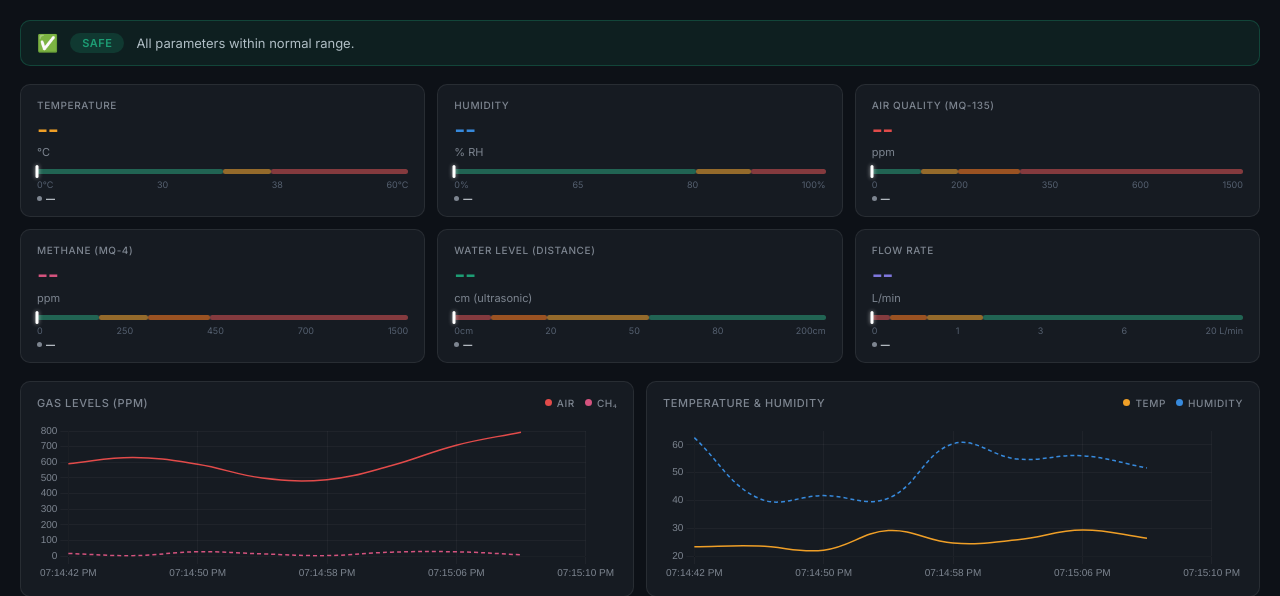
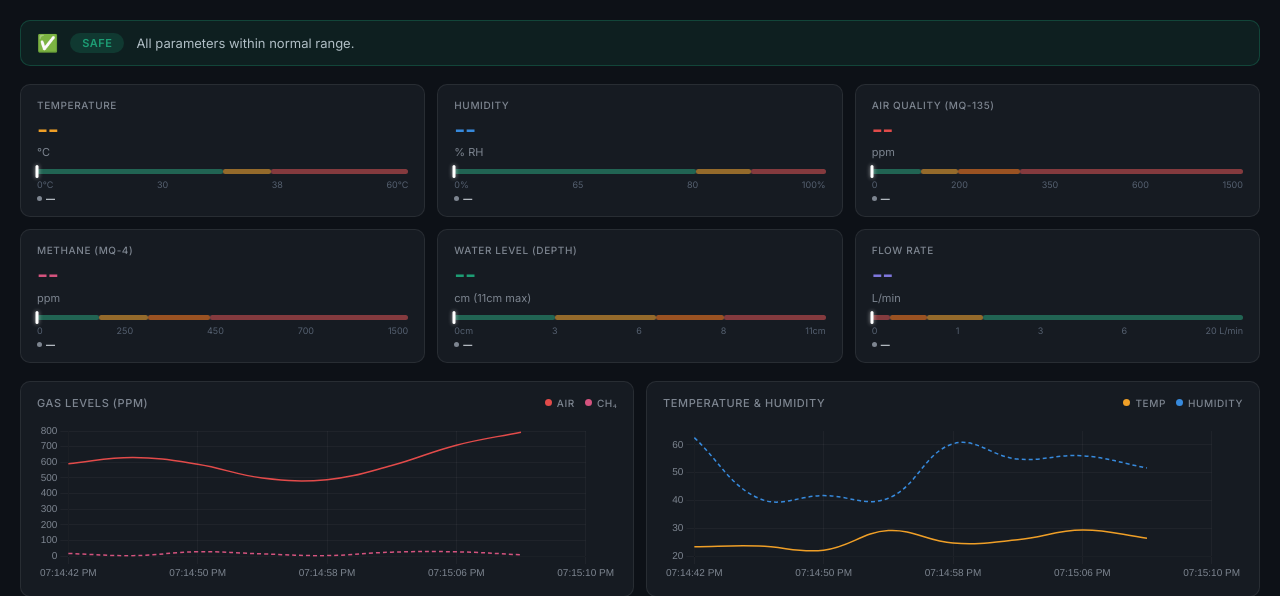
Before and after one commit to saumy-a/Sewer-monitoring, a Flask app: page / in a window 1280 px wide. Shown: the part 70-666 px from the top of the page. Run offline with Flask 3, Linux system fonts and the light colour scheme; data that the repository does not hold is empty; parts of the project's set-up code (start-up, migrations or seed data) failed here and were passed over.

Commit message:
feat(prototype): convert ultrasonic reading to water depth/level
Instead of raw 'distance from lid', the sensor now calculates true Water Depth
where 0cm = empty and 11cm = full.
- `q.cpp`: modified ultrasonic logic to calculate (11.0 - rawDistance)
- `index.html`: reversed range bar and UI logic to reflect that higher distance
  numbers now mean higher water levels (worse).
- `server.py`: reversed the threshold logic overrides to punish high water
  instead of low distance.

```diff
--- a/server.py
+++ b/server.py
@@ -137,11 +137,11 @@ THRESHOLDS = {
     'ch4_blockage':      200,   # high concentration/stagnant
     'ch4_danger':       1000,   # extreme accumulation
 
-    # Water level (distance from sensor to water surface, cm)
-    # Lower distance = higher water = worse. Based on 11cm total container height.
-    'distance_danger':     3,   # water is very close to sensor
-    'distance_blockage':   5,   # halfway filled
-    'distance_moderate':   8,   # slightly elevated
+    # Water Level (0: empty, 11: full)
+    # Higher value = worse (rising water)
+    'distance_danger':     8,
+    'distance_blockage':   6,
+    'distance_moderate':   3,
 
     # Flow rate (L/min)
     # Lower flow = worse (blockage)
@@ -171,12 +171,12 @@ def rule_based_override(data: dict, ml_status: str) -> tuple[str, str]:
         return 'DANGER', f'RULE:ch4={methane}>={T["ch4_danger"]}'
     if air >= T['air_danger']:
         return 'DANGER', f'RULE:air={air}>={T["air_danger"]}'
-    if 0 < distance <= T['distance_danger']:
-        return 'DANGER', f'RULE:distance={distance:.1f}<={T["distance_danger"]}cm'
+    if distance >= T['distance_danger']:
+        return 'DANGER', f'RULE:water_level={distance:.1f}cm>={T["distance_danger"]}'
 
     # ── BLOCKAGE overrides ─────────────────────────────────────────
-    if 0 < distance <= T['distance_blockage']:
-        return 'BLOCKAGE', f'RULE:distance={distance:.1f}<={T["distance_blockage"]}cm'
+    if distance >= T['distance_blockage']:
+        return 'BLOCKAGE', f'RULE:water_level={distance:.1f}cm>={T["distance_blockage"]}'
     if (methane >= T['ch4_blockage'] or air >= T['air_blockage']) and flow < T['flow_blockage']:
         return 'BLOCKAGE', f'RULE:gas_elevated+flow={flow:.2f}<{T["flow_blockage"]}'
 
@@ -184,7 +184,7 @@ def rule_based_override(data: dict, ml_status: str) -> tuple[str, str]:
     if (flow >= 5.0
             and air  < T['air_moderate']
             and methane < T['ch4_moderate']
-            and (distance < 0 or distance > T['distance_moderate'])):
+            and (distance < 0 or distance < T['distance_moderate'])):
         if ml_status in ('BLOCKAGE', 'DANGER'):
             return 'SAFE', f'RULE:flow={flow:.2f}+all_sensors_ok'
 
--- a/templates/index.html
+++ b/templates/index.html
@@ -494,20 +494,19 @@
 
       <!-- Water Level -->
       <div class="sensor-card">
-        <div class="sensor-label">Water Level (Distance)</div>
+        <div class="sensor-label">Water Level (Depth)</div>
         <div class="sensor-value val-distance" id="val-distance">--</div>
-        <div class="sensor-unit">cm (ultrasonic)</div>
+        <div class="sensor-unit">cm (11cm max)</div>
         <div class="range-bar-wrap">
           <div class="range-bar" id="rbar-distance">
-            <!-- Lower distance = higher water = worse. SAFE: >80  MODERATE: 50–80  BLOCKAGE: 20–50  DANGER: <20 -->
-            <!-- Bar shows 0–200 cm: danger zone first visually (distance inverted) -->
-            <div class="range-seg" style="left:0%;  width:10%;  background:rgba(226,75,74,0.5)"></div>
-            <div class="range-seg" style="left:10%; width:15%;  background:rgba(249,115,22,0.55)"></div>
-            <div class="range-seg" style="left:25%; width:27.5%;background:rgba(239,159,39,0.55)"></div>
-            <div class="range-seg" style="left:52.5%;width:47.5%;background:rgba(29,158,117,0.5)"></div>
+            <!-- Higher distance = rising water = worse. SAFE: <3  MODERATE: 3–6  BLOCKAGE: 6–8  DANGER: >8 -->
+            <div class="range-seg" style="left:0%;  width:27.2%;  background:rgba(29,158,117,0.5)"></div>
+            <div class="range-seg" style="left:27.2%; width:27.2%;  background:rgba(239,159,39,0.55)"></div>
+            <div class="range-seg" style="left:54.4%; width:18.2%;background:rgba(249,115,22,0.55)"></div>
+            <div class="range-seg" style="left:72.6%;width:27.4%;background:rgba(226,75,74,0.5)"></div>
             <div class="range-needle" id="ndl-distance"></div>
           </div>
-          <div class="range-labels"><span>0cm</span><span>20</span><span>50</span><span>80</span><span>200cm</span></div>
+          <div class="range-labels"><span>0cm</span><span>3</span><span>6</span><span>8</span><span>11cm</span></div>
           <div class="range-status" id="rst-distance"><div class="range-dot" style="background:#7d8590"></div><span>—</span></div>
         </div>
       </div>
@@ -707,8 +706,8 @@ const THRESHOLDS = {
   // Environmental
   temp:     { moderate: 30,  danger: 38,    max: 60 },
   humidity: { moderate: 65,  danger: 80,    max: 100 },
-  // Distance — prototype container is 11cm max height. Lower = worse
-  distance: { danger: 3,  blockage: 5,  moderate: 8,  max: 15 },
+  // Water Level — based on 11cm container. Higher = worse
+  distance: { danger: 8,  blockage: 6,  moderate: 3,  max: 11 },
   // Flow — lower = worse (blockage)
   flow:     { danger: 2,  blockage: 2,  moderate: 5,  max: 20 },
 };
@@ -723,7 +722,7 @@ function getRangeZone(sensor, val) {
     methane:  val >= 1000 ? 'danger' : val >= 200 ? 'blockage' : val >= 50  ? 'moderate' : 'safe',
     temp:     val > 38   ? 'danger' : val > 30   ? 'moderate' : 'safe',
     humidity: val > 80   ? 'danger' : val > 65   ? 'moderate' : 'safe',
-    distance: val <= 3   ? 'danger' : val <= 5   ? 'blockage' : val <= 8  ? 'moderate' : 'safe',
+    distance: val >= 8   ? 'danger' : val >= 6   ? 'blockage' : val >= 3  ? 'moderate' : 'safe',
     flow:     val < 2    ? 'danger' : val < 2    ? 'blockage' : val < 5   ? 'moderate' : 'safe',
   }[sensor] || 'safe';
 
@@ -1074,10 +1073,10 @@ function setOnline(ok) {
    SIMULATE
 ════════════════════════════════════════════════════════════════ */
 const RANGES = {
-  SAFE:     { temp:[22,30], humidity:[40,65], air:[400,800],   methane:[2,40],    distance:[9,11], flow:[7,15]  },
-  MODERATE: { temp:[30,38], humidity:[65,80], air:[800,1500],  methane:[50,190],  distance:[6,8],  flow:[3,6]   },
-  BLOCKAGE: { temp:[25,35], humidity:[70,85], air:[1500,1900], methane:[200,900], distance:[4,5],  flow:[0.5,3] },
-  DANGER:   { temp:[38,50], humidity:[80,99], air:[2000,2500], methane:[1000,1500],distance:[0,3],  flow:[0,1]   },
+  SAFE:     { temp:[22,30], humidity:[40,65], air:[400,800],   methane:[2,40],    distance:[0,2], flow:[7,15]  },
+  MODERATE: { temp:[30,38], humidity:[65,80], air:[800,1500],  methane:[50,190],  distance:[3,5], flow:[3,6]   },
+  BLOCKAGE: { temp:[25,35], humidity:[70,85], air:[1500,1900], methane:[200,900], distance:[6,7], flow:[0.5,3] },
+  DANGER:   { temp:[38,50], humidity:[80,99], air:[2000,2500], methane:[1000,1500],distance:[8,11], flow:[0,1]   },
 };
 function generateReading(forceStatus) {
   const pool = ['SAFE','SAFE','SAFE','MODERATE','BLOCKAGE','DANGER'];
```
Also changed, not shown: 1 other file.
